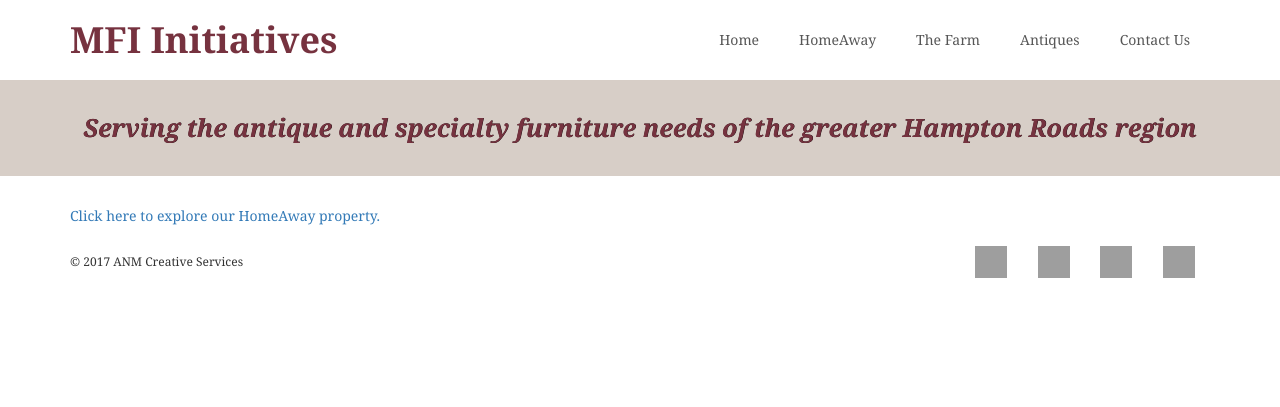
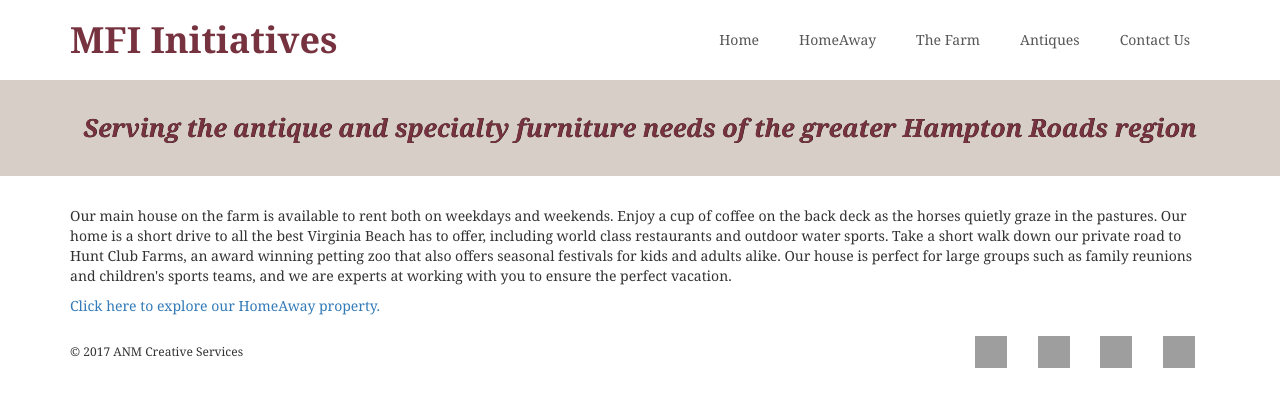
Before and after one commit to amoore47/amoore47.github.io, a Jekyll site: the page HomeAway.html, which Jekyll copies as it is, in a window 1280 px wide, cut to the strip 0-407 px from the top of the page. Built offline with Jekyll 4.4.1, drawn with Linux system fonts in a browser that asks for light colours; grey boxes are pictures that could not be loaded.

Commit message:
Update HomeAway.html

```diff
--- a/HomeAway.html
+++ b/HomeAway.html
@@ -33,6 +33,20 @@
     </div>
   </section>
 
+
+  <div class="container">
+    <div class="row">
+      <div class="col-sm-12">
+        <p>Our main house on the farm is available to rent both on weekdays and weekends. Enjoy a cup
+           of coffee on the back deck as the horses quietly graze in the pastures. Our home is a short drive
+           to all the best Virginia Beach has to offer, including world class restaurants and outdoor water sports.
+           Take a short walk down our private road to Hunt Club Farms, an award winning petting zoo that also offers
+           seasonal festivals for kids and adults alike. Our house is perfect for large groups such as family reunions
+           and children's sports teams, and we are experts at working with you to ensure the perfect vacation.</p>
+      </div>
+    </div>
+  </div>
+
   <div class="container">
     <div class="row">
       <div class="col-sm-12">
```
